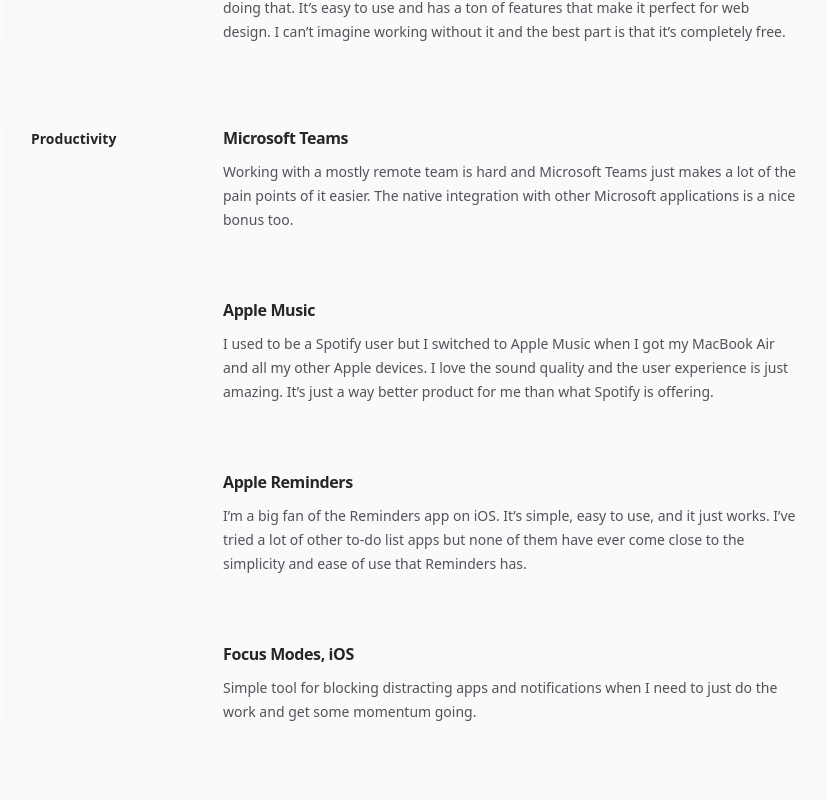
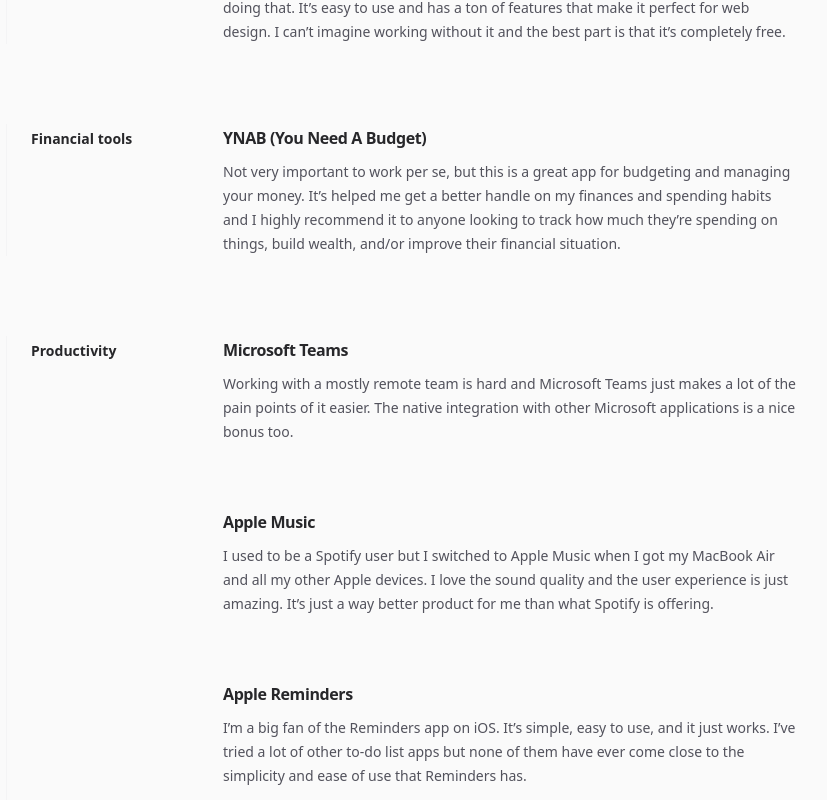
Before and after one commit to patrickjameslawrence/portfolio, a Next.js app: page /uses in a window 1280 px wide. Shown: the part 2020-2820 px from the top of the page, without its empty margins (122-949 px from the left). Built offline with nearby package versions, Linux system fonts and the light colour scheme.

Commit message:
Added a financial tools section to uses page

```diff
--- a/src/app/uses/page.tsx
+++ b/src/app/uses/page.tsx
@@ -105,6 +105,15 @@
             working without it and the best part is that it’s completely free.
           </Tool>
         </ToolsSection>
+        <ToolsSection title="Financial tools">
+          <Tool title="YNAB (You Need A Budget)">
+            Not very important to work per se, but this is a great app for
+            budgeting and managing your money. It’s helped me get a better
+            handle on my finances and spending habits and I highly recommend it
+            to anyone looking to track how much they’re spending on things,
+            build wealth, and/or improve their financial situation.
+          </Tool>
+        </ToolsSection>
         <ToolsSection title="Productivity">
           <Tool title="Microsoft Teams">
             Working with a mostly remote team is hard and Microsoft Teams just
```
